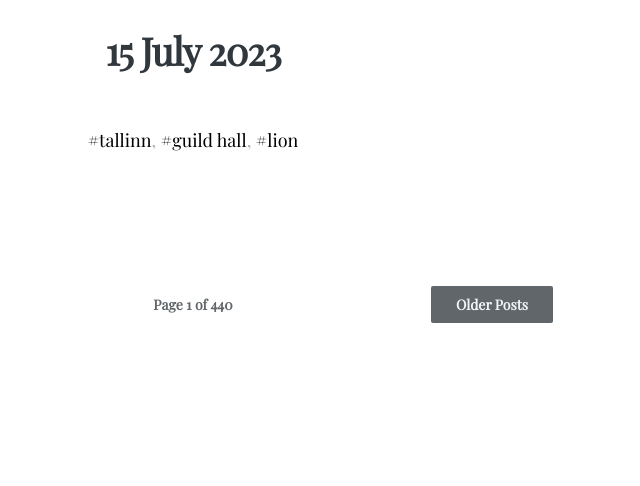
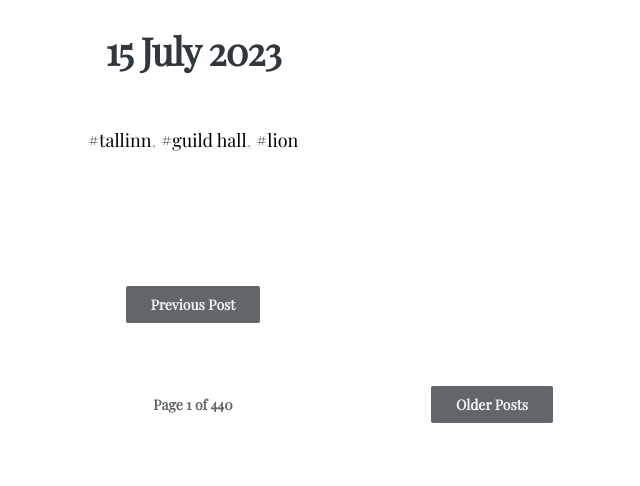
Before and after one commit to dedunu/travel, a Jekyll site: the page built from index.html, in a window 1280 px wide. Shown: the part 579-1065 px from the top of the page, without its empty margins (447-1087 px from the left). Built offline with Jekyll 4.4.1, drawn with Linux system fonts in a browser that asks for light colours; the list of posts is cut into pages by our own code; before the commit the page ends 965 px from its top, so only the background shows below that.

Commit message:
Update loop.html
Signed-off-by: Dedunu Dhananjaya <dedunumax@users.noreply.github.com>

```diff
--- a/_includes/loop.html
+++ b/_includes/loop.html
@@ -24,4 +24,13 @@
         </footer><!-- .entry-footer -->
     </div><!-- .entry-box -->
 </article><!-- .post -->
+<nav class="post-nav">
+    <h2 class="screen-reader-text">Post navigation</h2>
+    {% if post.previous.url %}
+    <a href="{{ site.baseurl }}{{post.previous.url}}" class="nav-previous">Previous Post</a>
+    {% endif %}
+    {% if post.next.url %}
+    <a href="{{ site.baseurl }}{{post.next.url}}">Next Post</a>
+    {% endif %}
+</nav><!-- .post-nav -->
 {% endfor %}
```
